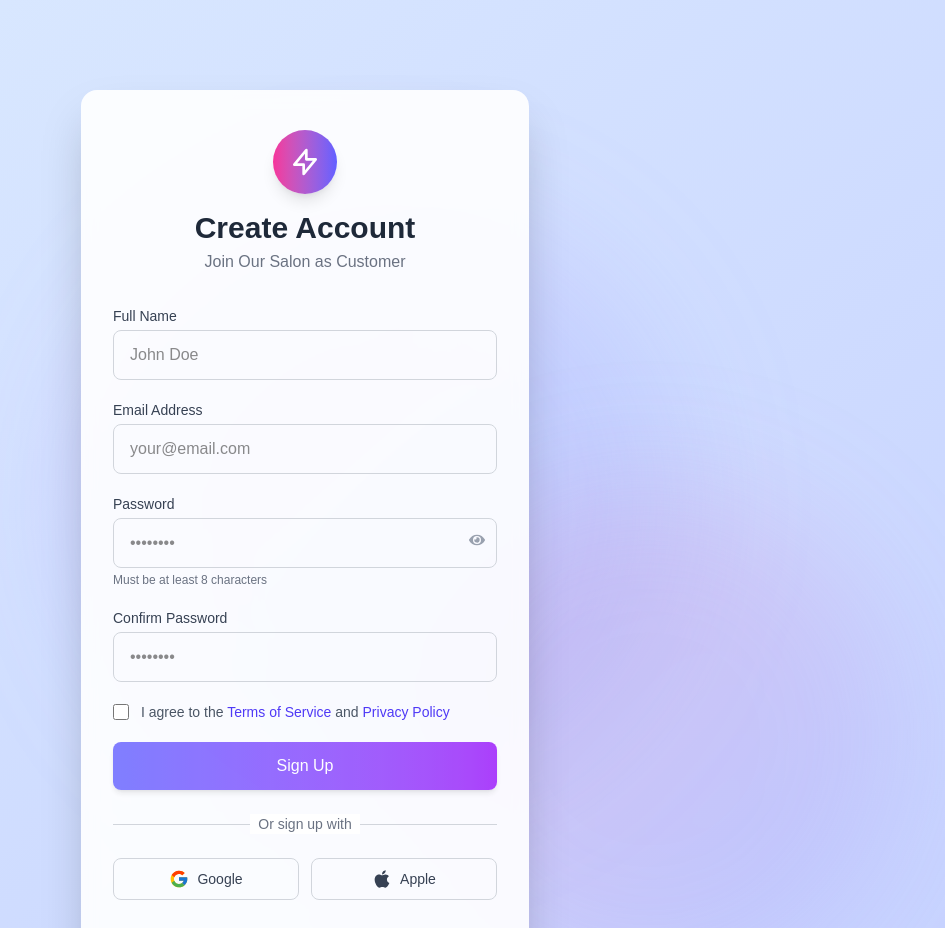
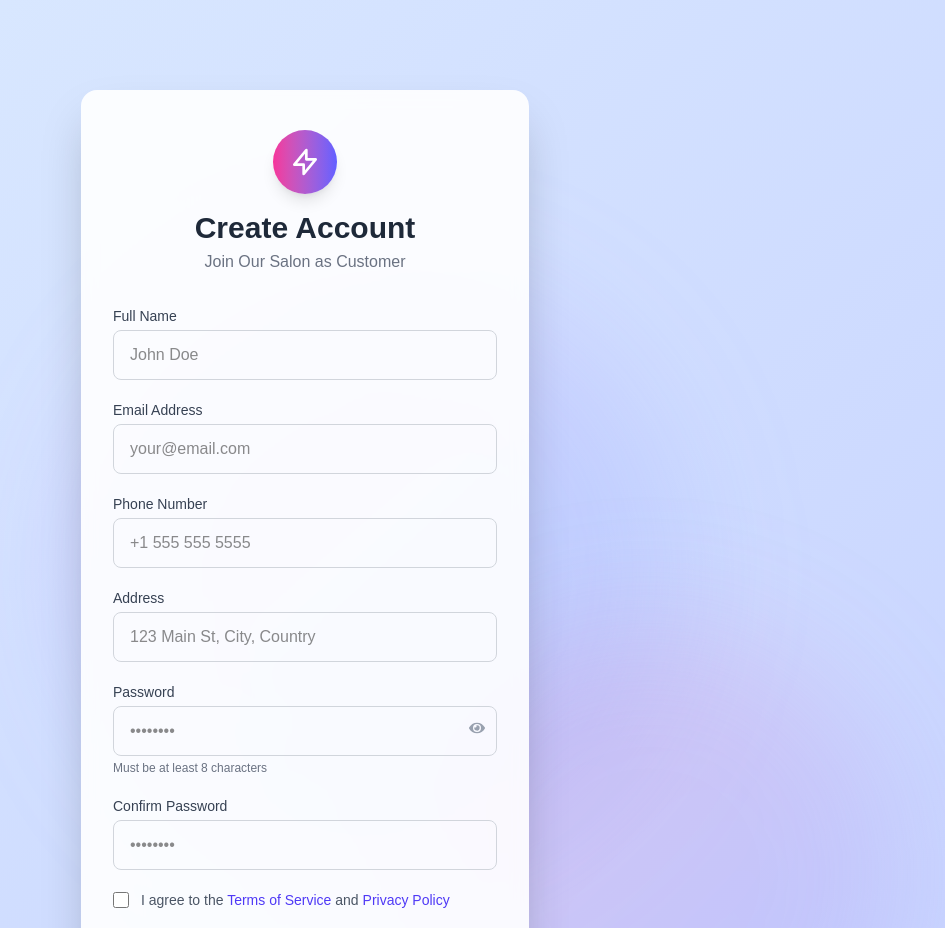
Before and after one commit to Hazrat17880/salon-Management-system, a Next.js app: page /signup in a window 1280 px wide. Shown: the top 928 px of the page, without its empty margins (335-1280 px from the left). Built offline with nearby package versions, Linux system fonts and the light colour scheme.

Commit message:
starting the backend now

```diff
--- a/src/app/(auth)/signup/page.jsx
+++ b/src/app/(auth)/signup/page.jsx
@@ -10,7 +10,9 @@ export default function SignupPage() {
     name: "",
     email: "",
     password: "",
-    confirmPassword: ""
+    confirmPassword: "",
+    phone: "",
+    address: ""
   });
   const [showPassword, setShowPassword] = useState(false);
   const [isLoading, setIsLoading] = useState(false);
@@ -23,8 +25,14 @@ export default function SignupPage() {
 
   const handleSubmit = (e) => {
     e.preventDefault();
+
+    if (formData.password !== formData.confirmPassword) {
+      alert("Passwords do not match.");
+      return;
+    }
+
     setIsLoading(true);
-    // Simulate API call
+    // TODO: Replace with real API call
     setTimeout(() => {
       console.log(formData);
       setIsLoading(false);
@@ -32,7 +40,7 @@ export default function SignupPage() {
   };
 
   return (
-<div className="min-h-screen bg-gradient-to-br from-blue-100 to-indigo-200 flex items-center justify-center px-4 pt-[90px] relative overflow-hidden pb-8">
+    <div className="min-h-screen bg-gradient-to-br from-blue-100 to-indigo-200 flex items-center justify-center px-4 pt-[90px] relative overflow-hidden pb-8">
       {/* Animated background elements */}
       <motion.div
         className="absolute h-[600px] w-[600px] bg-gradient-to-br from-purple-400/20 to-blue-400/20 rounded-full blur-3xl"
@@ -76,8 +84,19 @@ export default function SignupPage() {
             transition={{ type: "spring", stiffness: 300, damping: 10 }}
           >
             <div className="w-16 h-16 bg-gradient-to-r from-pink-500 to-indigo-500 rounded-full flex items-center justify-center mx-auto mb-4 shadow-lg">
-              <svg xmlns="http://www.w3.org/2000/svg" className="h-8 w-8 text-white" fill="none" viewBox="0 0 24 24" stroke="currentColor">
-                <path strokeLinecap="round" strokeLinejoin="round" strokeWidth={2} d="M13 10V3L4 14h7v7l9-11h-7z" />
+              <svg
+                xmlns="http://www.w3.org/2000/svg"
+                className="h-8 w-8 text-white"
+                fill="none"
+                viewBox="0 0 24 24"
+                stroke="currentColor"
+              >
+                <path
+                  strokeLinecap="round"
+                  strokeLinejoin="round"
+                  strokeWidth={2}
+                  d="M13 10V3L4 14h7v7l9-11h-7z"
+                />
               </svg>
             </div>
           </motion.div>
@@ -113,6 +132,30 @@ export default function SignupPage() {
           </div>
 
           <div>
+            <label className="block text-sm font-medium text-gray-700 mb-1">Phone Number</label>
+            <input
+              type="tel"
+              name="phone"
+              value={formData.phone}
+              onChange={handleChange}
+              placeholder="+1 555 555 5555"
+              className="w-full px-4 py-3 border border-gray-300 rounded-lg focus:ring-2 focus:ring-indigo-500 focus:border-indigo-500 transition"
+            />
+          </div>
+
+          <div>
+            <label className="block text-sm font-medium text-gray-700 mb-1">Address</label>
+            <input
+              type="text"
+              name="address"
+              value={formData.address}
+              onChange={handleChange}
+              placeholder="123 Main St, City, Country"
+              className="w-full px-4 py-3 border border-gray-300 rounded-lg focus:ring-2 focus:ring-indigo-500 focus:border-indigo-500 transition"
+            />
+          </div>
+
+          <div>
             <label className="block text-sm font-medium text-gray-700 mb-1">Password</label>
             <div className="relative">
               <input
@@ -122,7 +165,7 @@ export default function SignupPage() {
                 onChange={handleChange}
                 placeholder="••••••••"
                 required
-                minLength="8"
+                minLength={8}
                 className="w-full px-4 py-3 border border-gray-300 rounded-lg focus:ring-2 focus:ring-indigo-500 focus:border-indigo-500 transition pr-10"
               />
               <button
@@ -133,9 +176,7 @@ export default function SignupPage() {
                 {showPassword ? <FaEyeSlash /> : <FaEye />}
               </button>
             </div>
-            <p className="mt-1 text-xs text-gray-500">
-              Must be at least 8 characters
-            </p>
+            <p className="mt-1 text-xs text-gray-500">Must be at least 8 characters</p>
           </div>
 
           <div>
@@ -164,7 +205,14 @@ export default function SignupPage() {
             </div>
             <div className="ml-3 text-sm">
               <label htmlFor="terms" className="text-gray-600">
-                I agree to the <Link href="#" className="text-indigo-600 hover:underline">Terms of Service</Link> and <Link href="#" className="text-indigo-600 hover:underline">Privacy Policy</Link>
+                I agree to the{' '}
+                <Link href="#" className="text-indigo-600 hover:underline">
+                  Terms of Service
+                </Link>{' '}
+                and{' '}
+                <Link href="#" className="text-indigo-600 hover:underline">
+                  Privacy Policy
+                </Link>
               </label>
             </div>
           </div>
@@ -172,14 +220,32 @@ export default function SignupPage() {
           <motion.button
             type="submit"
             whileTap={{ scale: 0.98 }}
-            className={`w-full py-3 bg-gradient-to-r from-indigo-500 to-purple-600 text-white font-medium rounded-lg shadow-md hover:shadow-lg transition ${isLoading || !acceptTerms ? 'opacity-80 cursor-not-allowed' : ''}`}
+            className={`w-full py-3 bg-gradient-to-r from-indigo-500 to-purple-600 text-white font-medium rounded-lg shadow-md hover:shadow-lg transition ${
+              isLoading || !acceptTerms ? 'opacity-80 cursor-not-allowed' : ''
+            }`}
             disabled={isLoading || !acceptTerms}
           >
             {isLoading ? (
               <div className="flex items-center justify-center">
-                <svg className="animate-spin -ml-1 mr-3 h-5 w-5 text-white" xmlns="http://www.w3.org/2000/svg" fill="none" viewBox="0 0 24 24">
-                  <circle className="opacity-25" cx="12" cy="12" r="10" stroke="currentColor" strokeWidth="4"></circle>
-                  <path className="opacity-75" fill="currentColor" d="M4 12a8 8 0 018-8V0C5.373 0 0 5.373 0 12h4zm2 5.291A7.962 7.962 0 014 12H0c0 3.042 1.135 5.824 3 7.938l3-2.647z"></path>
+                <svg
+                  className="animate-spin -ml-1 mr-3 h-5 w-5 text-white"
+                  xmlns="http://www.w3.org/2000/svg"
+                  fill="none"
+                  viewBox="0 0 24 24"
+                >
+                  <circle
+                    className="opacity-25"
+                    cx="12"
+                    cy="12"
+                    r="10"
+                    stroke="currentColor"
+                    strokeWidth="4"
+                  ></circle>
+                  <path
+                    className="opacity-75"
+                    fill="currentColor"
+                    d="M4 12a8 8 0 018-8V0C5.373 0 0 5.373 0 12h4zm2 5.291A7.962 7.962 0 014 12H0c0 3.042 1.135 5.824 3 7.938l3-2.647z"
+                  ></path>
                 </svg>
                 Creating account...
               </div>
@@ -189,39 +255,30 @@ export default function SignupPage() {
           </motion.button>
         </form>
 
-        <div className="my-6 relative">
-          <div className="absolute inset-0 flex items-center">
-            <div className="w-full border-t border-gray-300"></div>
-          </div>
-          <div className="relative flex justify-center text-sm">
-            <span className="px-2 bg-white text-gray-500">Or sign up with</span>
-          </div>
+        <div className="mt-6 text-center text-gray-500 text-sm">
+          Already have an account?{' '}
+          <Link href="/login" className="text-indigo-600 hover:underline">
+            Log In
+          </Link>
         </div>
 
-        <div className="grid grid-cols-2 gap-3">
-          <motion.button
-            whileHover={{ y: -2 }}
-            whileTap={{ scale: 0.98 }}
-            className="w-full flex items-center justify-center gap-2 border border-gray-300 px-4 py-2.5 rounded-lg text-gray-700 hover:bg-gray-50 transition"
+        <div className="mt-6 flex items-center justify-center space-x-4">
+          <button
+            type="button"
+            className="flex items-center px-4 py-2 bg-white border border-gray-300 rounded-md shadow-sm hover:bg-gray-100 transition"
+            aria-label="Sign up with Google"
           >
-            <FcGoogle className="text-xl" />
-            <span className="text-sm font-medium">Google</span>
-          </motion.button>
-          <motion.button
-            whileHover={{ y: -2 }}
-            whileTap={{ scale: 0.98 }}
-            className="w-full flex items-center justify-center gap-2 border border-gray-300 px-4 py-2.5 rounded-lg text-gray-700 hover:bg-gray-50 transition"
+            <FcGoogle className="mr-2 text-xl" />
+            Google
+          </button>
+          <button
+            type="button"
+            className="flex items-center px-4 py-2 bg-black text-white rounded-md shadow-sm hover:opacity-90 transition"
+            aria-label="Sign up with Apple"
           >
-            <FaApple className="text-xl" />
-            <span className="text-sm font-medium">Apple</span>
-          </motion.button>
-        </div>
-
-        <div className="mt-8 text-center text-sm text-gray-500">
-          Already have an account?{' '}
-          <Link href="/login" className="font-medium text-indigo-600 hover:text-indigo-500 hover:underline">
-            Sign in
-          </Link>
+            <FaApple className="mr-2 text-xl" />
+            Apple
+          </button>
         </div>
       </motion.div>
     </div>
--- /dev/null
+++ b/src/lib/auth.js
@@ -0,0 +1,23 @@
+import bcrypt from 'bcrypt';
+import jwt from 'jsonwebtoken';
+const saltRounds = 12;
+
+// Hash a password
+export const hashPassword = async (password) => {
+  return await bcrypt.hash(password, saltRounds);
+};
+
+// Verify a password against a hash
+export const verifyPassword = async (password, hash) => {
+  return await bcrypt.compare(password, hash);
+};
+
+// Generate a JWT token
+export const generateToken = (userId) => {
+  return jwt.sign({ userId }, process.env.JWT_SECRET, { expiresIn: '1d' });
+};
+
+// Verify a JWT token
+export const verifyToken = (token) => {
+  return jwt.verify(token, process.env.JWT_SECRET);
+};
--- /dev/null
+++ b/src/lib/authCheck.js
@@ -0,0 +1,15 @@
+import { getAuthCookie } from "./cookiesAction";
+
+
+export const checkAuth = () => {
+  try {
+    const token = getAuthCookie();;
+
+    if (!token) return false;
+
+
+    return true
+  } catch (error) {
+    return false;
+  }
+};
--- /dev/null
+++ b/src/lib/cookiesAction.js
@@ -0,0 +1,12 @@
+// Client-side storage operations using localStorage
+export const setAuthToken = (token) => {
+  localStorage.setItem('adminToken', token);
+};
+
+export const getAuthToken = () => {
+  return localStorage.getItem('adminToken') || '';
+};
+
+export const removeAuthToken = () => {
+  localStorage.removeItem('adminToken');
+};
--- /dev/null
+++ b/src/middleware/authenticateAdmin.js
@@ -0,0 +1,16 @@
+import { verifyToken } from '../lib/auth';
+import { cookies } from 'next/headers'; // for reading cookies in Next.js App Router (server handlers)
+
+// Auth middleware
+const isAuthenticated = () => {
+  const token = cookies().get('adminToken')?.value;
+  if (!token) return null;
+
+  try {
+    const userId = verifyToken(token); // Returns user ID or throws
+    return userId;
+  } catch (err) {
+    return null;
+  }
+};
+export default isAuthenticated
```
Also changed, not shown: src/lib/dbConnection.js (added, +76 -0 lines), src/app/api/auth/user/route.js (added).
